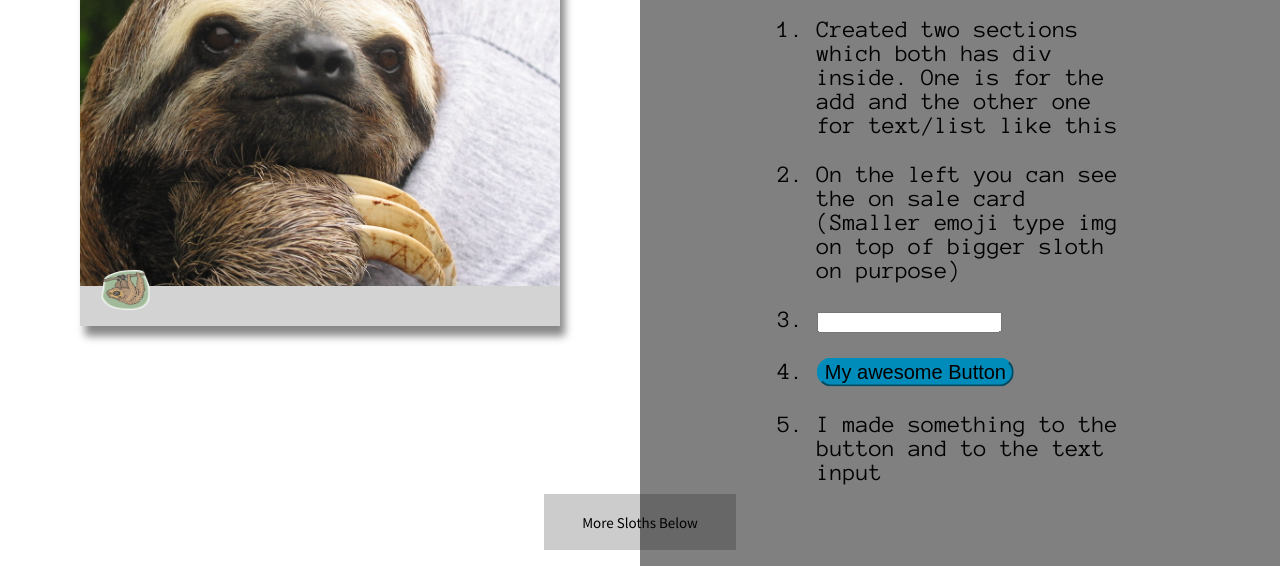
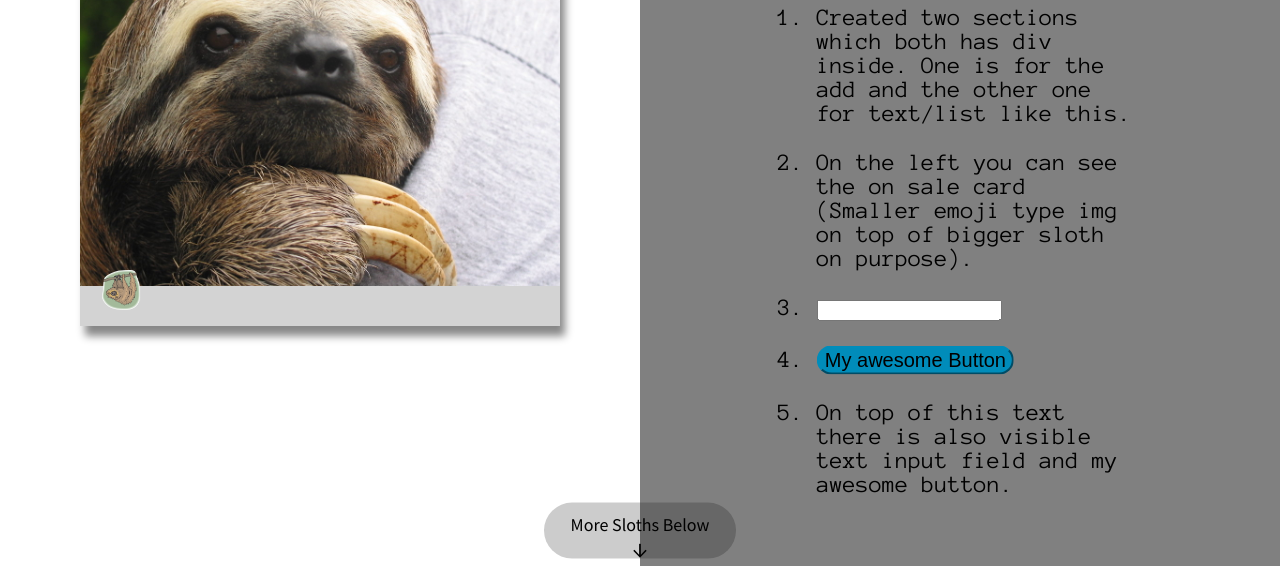
Before and after one commit to JuhanaTa/CSS-HTML_Task1, a plain HTML site: page index.html in a window 1280 px wide. Shown: the part 234-800 px from the top of the page. Drawn offline with Linux system fonts and the light colour scheme.

Commit message:
little changes

```diff
--- a/css/style.css
+++ b/css/style.css
@@ -83,7 +83,7 @@ li{
 }
 #sloth{
     position: relative;
-    top: 0%;
+    top: 0;
     left: 50%;
     transform: translate(-50%, 0%);
     width: 100%;
@@ -94,7 +94,7 @@ li{
     bottom: 5%;
     left: 5%;
     transform: translate(-5%, 0%);
-    width: 10%;
+    width: 8%;
     height: 10%;
 }
 #SeeMore{
@@ -102,18 +102,28 @@ li{
     position: relative;
     height: 7%;
     width: 15%;
-    top: 98%;
+    top: 99%;
     left: 50%;
-    transform: translate(-50%, -100%);
+    transform: translate(-50%, -99%);
+    border-radius: 40px;
 }
-p{
+#MoreSloths{
     margin: 0;
     text-align: center;
     position: relative;
-    top: 50%;
+    top: 30%;
+    left: 50%;
+    transform: translate(-50%, -30%);
+    font-size: 18px;
+    font-family: 'Source Sans Pro', sans-serif;
+}
+#DownArrow{
+    margin: 0;
+    text-align: center;
+    position: relative;
+    top: 40%;
     left: 50%;
     transform: translate(-50%, -50%);
-    font-size: 15px;
+    font-size: 25px;
     font-family: 'Source Sans Pro', sans-serif;
-
 }
--- a/index.html
+++ b/index.html
@@ -15,10 +15,10 @@
         <div class="Info_Table">
             <h1 id="InfoHeader">Sloth Dealing Company</h1>
             <ol type="1">
-                <li>Created two sections which both has div inside. One is for the add and the other one for text/list like this</li>
-                <li>On the left you can see the on sale card (Smaller emoji type img on top of bigger sloth on purpose)</li>
+                <li>Created two sections which both has div inside. One is for the add and the other one for text/list like this.</li>
+                <li>On the left you can see the on sale card (Smaller emoji type img on top of bigger sloth on purpose).</li>
                 <li>
-                    <form action="/action_page.php">
+                    <form>
                         <input type="text" id="fname" name="fname">
                         </form>
                 </li>
@@ -27,7 +27,7 @@
                         <button id="button">My awesome Button</button>
                     </div>
                 </li>
-                <li>I made something to the button and to the text input</li>
+                <li>On top of this text there is also visible text input field and my awesome button.</li>
             </ol>
         </div>
     </section>
@@ -38,7 +38,8 @@
         </div>
     </section>
     <div id="SeeMore">
-       <p>More Sloths Below</p>
+       <p id="MoreSloths">More Sloths Below</p>
+        <p id="DownArrow">&#8595;</p>
     </div>
 </div>
 
```
